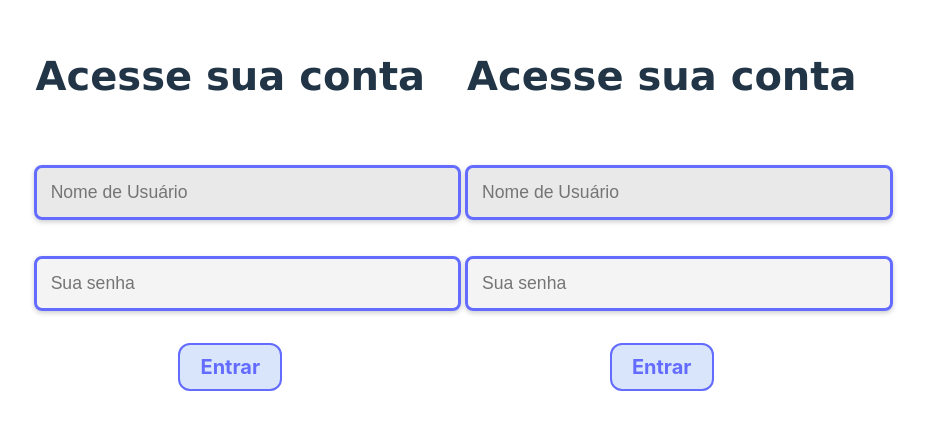
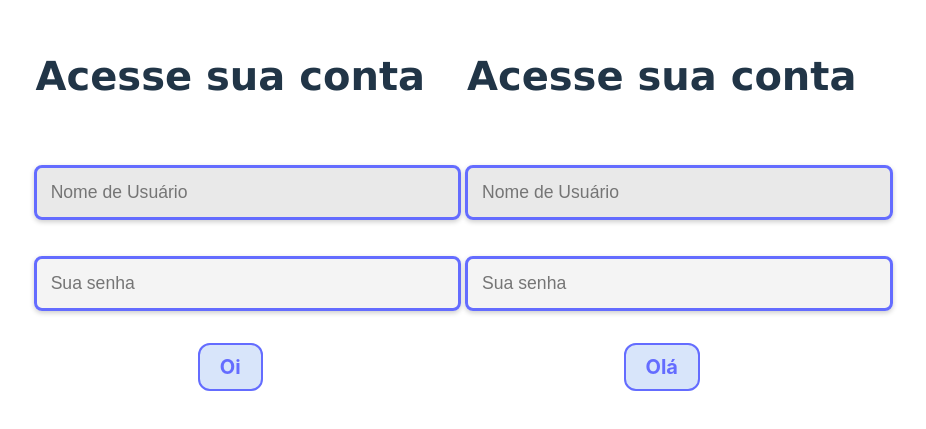
Before and after one commit to vitoriaamaral09/frontend, a React (Vite) app in the folder proj-react/: page / in a window 1280 px wide. Shown: the part 191-620 px from the top of the page, without its empty margins (194-1120 px from the left). Built offline with nearby package versions, Linux system fonts and the light colour scheme.

Commit message:
alterei botao

```diff
--- a/proj-react/src/App.jsx
+++ b/proj-react/src/App.jsx
@@ -5,8 +5,14 @@ import { Login } from './assets/Login';
 function App(){
   return (
     <div className='login-container'>
-      <Login />
-      <Login/>
+      <Login
+        title="Oi"
+        link= "/Pagina1"
+      />
+      <Login
+        title="Olá"
+        link= "/Pagina1"
+      />
     </div>
   );
 }
--- a/proj-react/src/assets/Login.jsx
+++ b/proj-react/src/assets/Login.jsx
@@ -1,8 +1,7 @@
 import { Link } from 'react-router-dom';
-
 import { useState } from 'react';
 
-export function Login() {
+export function Login({title, link}) {
   const [formData, setFormData] = useState({
         Usuário: 'Kat',
         Senha: '123ka',
@@ -44,12 +43,11 @@ export function Login() {
       </div>
       <br />
       <Link
-          to="/Pagina1"
+          to={link}
           className="inline-flex rounded-md bg-gray-100 p-4 text-base font-semibold hover:bg-gray-200 md:text-lg"
         >
-          Entrar
-        </Link>
-
+          {title}
+      </Link>
     </div>
   );
 }
```
